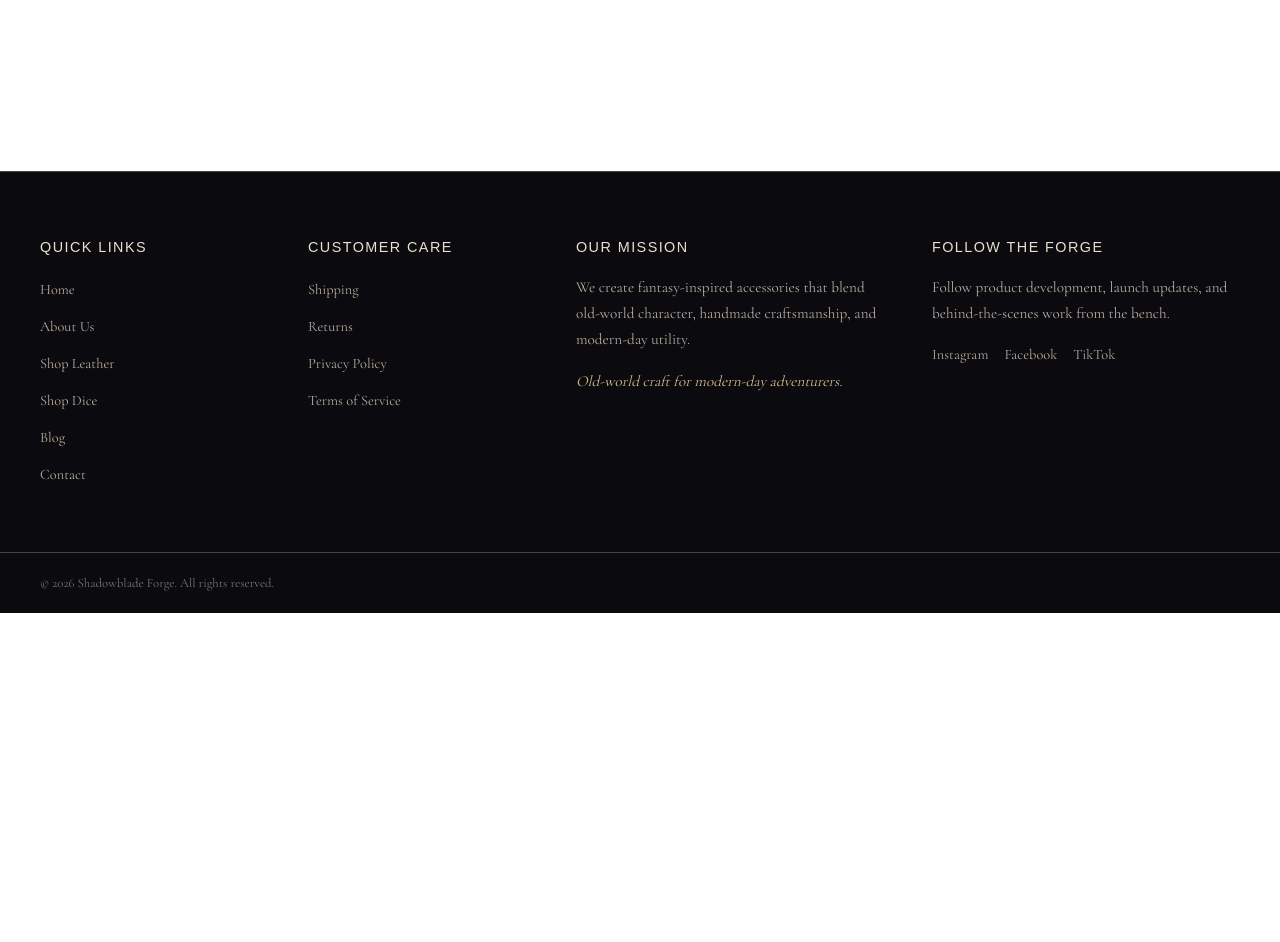
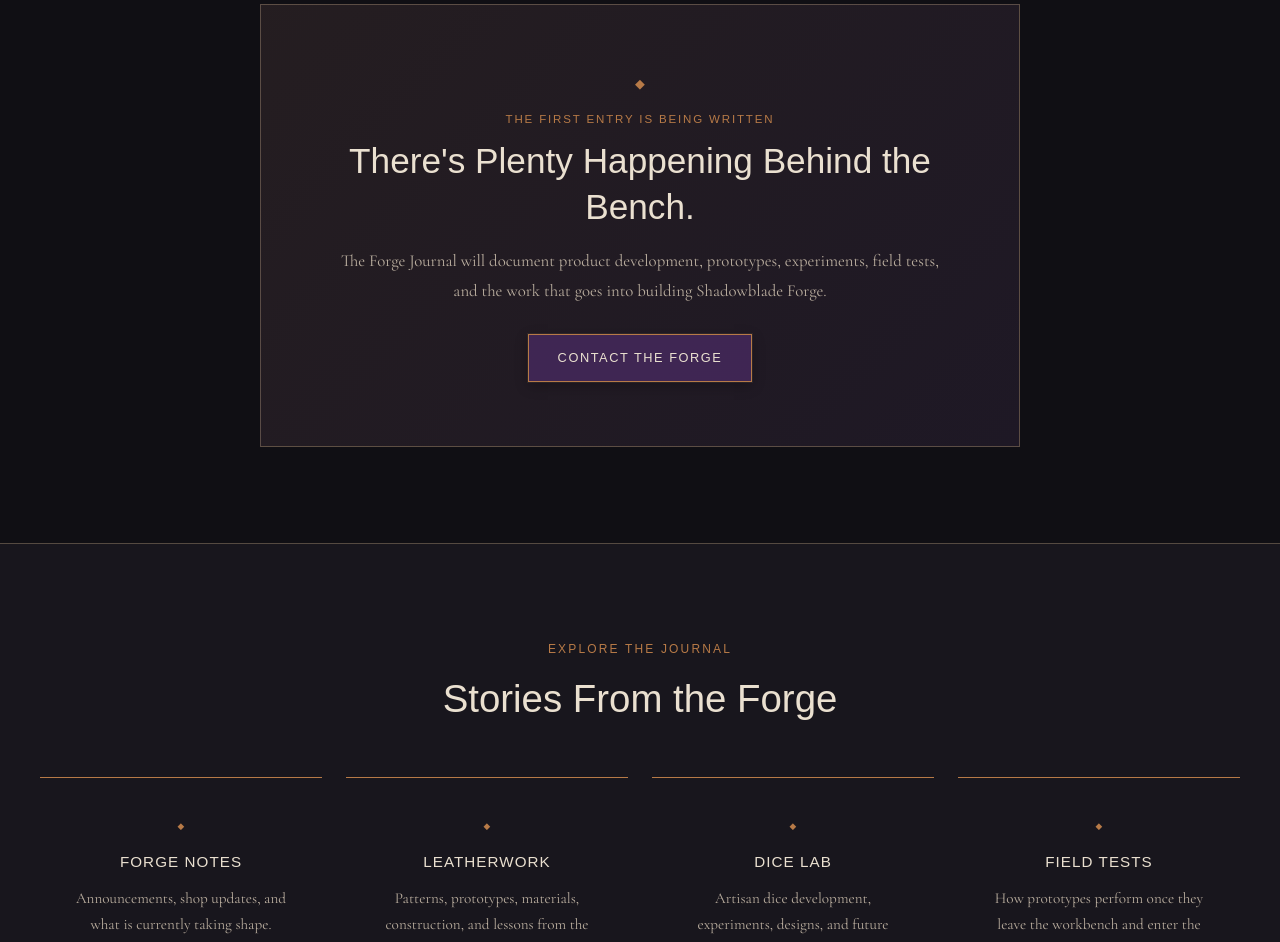
Before and after one commit to MorganNeedham/shadowblade-forge, a Next.js app: page /blog in a window 1280 px wide. Before the commit this address had no page. Shown: the part 720-1662 px from the top of the page. Before the commit the page ends 1333 px from the top, so only its background shows below. Built offline with nearby package versions, Linux system fonts and the light colour scheme; a web font is replaced by a local one.

Commit message:
feat: create Forge Journal page

```diff
--- /dev/null
+++ b/app/blog/page.tsx
@@ -0,0 +1,152 @@
+import type { Metadata } from "next";
+import Link from "next/link";
+
+import PageHero from "@/components/ui/PageHero";
+import { blogPosts } from "@/data/blogPosts";
+
+export const metadata: Metadata = {
+  title: "The Forge Journal",
+  description:
+    "Follow Shadowblade Forge through product development, prototypes, field tests, leatherwork, artisan dice, and life behind the bench.",
+};
+
+const journalCategories = [
+  {
+    title: "Forge Notes",
+    description:
+      "Announcements, shop updates, and what is currently taking shape.",
+  },
+  {
+    title: "Leatherwork",
+    description:
+      "Patterns, prototypes, materials, construction, and lessons from the bench.",
+  },
+  {
+    title: "Dice Lab",
+    description:
+      "Artisan dice development, experiments, designs, and future collections.",
+  },
+  {
+    title: "Field Tests",
+    description:
+      "How prototypes perform once they leave the workbench and enter the real world.",
+  },
+];
+
+export default function BlogPage() {
+  const hasPosts = blogPosts.length > 0;
+
+  return (
+    <main>
+      <PageHero
+        eyebrow="The Forge Journal"
+        title="From the Bench"
+        description="Follow the process behind Shadowblade Forge—from early ideas and prototypes to field tests, finished designs, and everything learned along the way."
+      />
+
+      <section className="journal-section">
+        <div className="container">
+          <div className="journal-section__heading">
+            <p className="journal-section__eyebrow">
+              Latest Entries
+            </p>
+
+            <h2>
+              What&apos;s Happening in the Forge
+            </h2>
+          </div>
+
+          {hasPosts ? (
+            <div className="journal-grid">
+              {blogPosts.map((post) => (
+                <article
+                  className="journal-post"
+                  key={post.slug}
+                >
+                  <p className="journal-post__category">
+                    {post.category}
+                  </p>
+
+                  <h3>{post.title}</h3>
+
+                  <p>{post.excerpt}</p>
+
+                  <Link
+                    href={`/blog/${post.slug}`}
+                    className="journal-post__link"
+                  >
+                    Read Entry
+                  </Link>
+                </article>
+              ))}
+            </div>
+          ) : (
+            <div className="journal-empty">
+              <span
+                className="journal-empty__mark"
+                aria-hidden="true"
+              >
+                ◆
+              </span>
+
+              <p className="journal-empty__eyebrow">
+                The First Entry Is Being Written
+              </p>
+
+              <h3>
+                There&apos;s Plenty Happening Behind the Bench.
+              </h3>
+
+              <p>
+                The Forge Journal will document product development,
+                prototypes, experiments, field tests, and the work
+                that goes into building Shadowblade Forge.
+              </p>
+
+              <Link
+                href="/contact"
+                className="button button--primary"
+              >
+                Contact the Forge
+              </Link>
+            </div>
+          )}
+        </div>
+      </section>
+
+      <section className="journal-categories">
+        <div className="container">
+          <div className="journal-categories__heading">
+            <p className="journal-section__eyebrow">
+              Explore the Journal
+            </p>
+
+            <h2>
+              Stories From the Forge
+            </h2>
+          </div>
+
+          <div className="journal-categories__grid">
+            {journalCategories.map((category) => (
+              <article
+                className="journal-category"
+                key={category.title}
+              >
+                <span
+                  className="journal-category__mark"
+                  aria-hidden="true"
+                >
+                  ◆
+                </span>
+
+                <h3>{category.title}</h3>
+
+                <p>{category.description}</p>
+              </article>
+            ))}
+          </div>
+        </div>
+      </section>
+    </main>
+  );
+}
--- a/app/globals.css
+++ b/app/globals.css
@@ -1815,6 +1815,226 @@
 }
 
 /* =============================================
+   FORGE JOURNAL
+   ============================================= */
+
+.journal-section {
+  padding-block: 6rem;
+
+  background-color: var(--color-obsidian);
+}
+
+.journal-section__heading,
+.journal-categories__heading {
+  margin-bottom: 3rem;
+
+  text-align: center;
+}
+
+.journal-section__eyebrow {
+  margin-bottom: 0.5rem;
+
+  color: var(--color-copper);
+
+  font-family: var(--font-heading), Georgia, serif;
+  font-size: 0.75rem;
+
+  letter-spacing: 0.18em;
+  text-transform: uppercase;
+}
+
+.journal-section__heading h2,
+.journal-categories__heading h2 {
+  margin-bottom: 0;
+
+  color: var(--color-parchment);
+
+  font-family: var(--font-display), Georgia, serif;
+  font-size: clamp(1.9rem, 3vw, 2.7rem);
+}
+
+
+/* =============================================
+   JOURNAL EMPTY STATE
+   ============================================= */
+
+.journal-empty {
+  max-width: 760px;
+
+  margin-inline: auto;
+  padding: 4rem 3rem;
+
+  text-align: center;
+
+  background:
+    linear-gradient(
+      135deg,
+      rgba(110, 73, 53, 0.14),
+      rgba(74, 42, 99, 0.12)
+    ),
+    var(--color-obsidian-soft);
+
+  border: 1px solid var(--color-border);
+}
+
+.journal-empty__mark {
+  display: inline-block;
+
+  margin-bottom: 1rem;
+
+  color: var(--color-copper);
+
+  font-size: 0.8rem;
+}
+
+.journal-empty__eyebrow {
+  margin-bottom: 0.6rem;
+
+  color: var(--color-copper);
+
+  font-family: var(--font-heading), Georgia, serif;
+  font-size: 0.72rem;
+
+  letter-spacing: 0.16em;
+  text-transform: uppercase;
+}
+
+.journal-empty h3 {
+  margin-bottom: 1rem;
+
+  color: var(--color-parchment);
+
+  font-family: var(--font-display), Georgia, serif;
+  font-size: clamp(1.6rem, 3vw, 2.2rem);
+
+  line-height: 1.3;
+}
+
+.journal-empty > p:last-of-type {
+  max-width: 600px;
+
+  margin-inline: auto;
+  margin-bottom: 1.75rem;
+
+  font-size: 1.05rem;
+  line-height: 1.8;
+}
+
+
+/* =============================================
+   JOURNAL POSTS
+   ============================================= */
+
+.journal-grid {
+  display: grid;
+
+  grid-template-columns: repeat(3, minmax(0, 1fr));
+
+  gap: 1.5rem;
+}
+
+.journal-post {
+  padding: 2rem;
+
+  background-color: var(--color-obsidian-soft);
+
+  border: 1px solid var(--color-border);
+}
+
+.journal-post__category {
+  margin-bottom: 0.6rem;
+
+  color: var(--color-copper);
+
+  font-family: var(--font-heading), Georgia, serif;
+  font-size: 0.7rem;
+
+  letter-spacing: 0.14em;
+  text-transform: uppercase;
+}
+
+.journal-post h3 {
+  margin-bottom: 0.75rem;
+
+  color: var(--color-parchment);
+
+  font-size: 1.15rem;
+}
+
+.journal-post p {
+  line-height: 1.7;
+}
+
+.journal-post__link {
+  color: var(--color-gold);
+
+  font-family: var(--font-heading), Georgia, serif;
+  font-size: 0.75rem;
+
+  letter-spacing: 0.1em;
+  text-transform: uppercase;
+
+  border-bottom: 1px solid var(--color-copper);
+}
+
+
+/* =============================================
+   JOURNAL CATEGORIES
+   ============================================= */
+
+.journal-categories {
+  padding-block: 6rem;
+
+  background-color: var(--color-obsidian-soft);
+
+  border-block: 1px solid var(--color-border);
+}
+
+.journal-categories__grid {
+  display: grid;
+
+  grid-template-columns: repeat(4, minmax(0, 1fr));
+
+  gap: 1.5rem;
+}
+
+.journal-category {
+  padding: 2rem;
+
+  text-align: center;
+
+  border-top: 1px solid var(--color-copper);
+}
+
+.journal-category__mark {
+  display: inline-block;
+
+  margin-bottom: 1rem;
+
+  color: var(--color-copper);
+
+  font-size: 0.55rem;
+}
+
+.journal-category h3 {
+  margin-bottom: 0.75rem;
+
+  color: var(--color-parchment);
+
+  font-size: 0.95rem;
+
+  letter-spacing: 0.07em;
+  text-transform: uppercase;
+}
+
+.journal-category p {
+  margin-bottom: 0;
+
+  font-size: 0.95rem;
+  line-height: 1.7;
+}
+
+/* =============================================
    RESPONSIVE
    ============================================= */
 
@@ -1907,6 +2127,15 @@
   .collection-status__content {
   max-width: 700px;
   }
+
+  .journal-grid {
+  grid-template-columns: repeat(2, minmax(0, 1fr));
+  }
+
+  .journal-categories__grid {
+  grid-template-columns: repeat(2, minmax(0, 1fr));
+  }
+
 }
 
 @media (max-width: 700px) {
@@ -2000,6 +2229,20 @@
   .collection-status__actions {
   align-items: flex-start;
   flex-direction: column;
+  }
+
+  .journal-section,
+  .journal-categories {
+  padding-block: 4rem;
+  }
+
+  .journal-grid,
+  .journal-categories__grid {
+  grid-template-columns: 1fr;
+  }
+
+  .journal-empty {
+  padding: 3rem 1.5rem;
   }
 }
 
--- /dev/null
+++ b/data/blogPosts.ts
@@ -0,0 +1,3 @@
+import type { BlogPost } from "@/types/blog";
+
+export const blogPosts: BlogPost[] = [];
--- /dev/null
+++ b/types/blog.ts
@@ -0,0 +1,15 @@
+export type BlogCategory =
+  | "Forge Notes"
+  | "Leatherwork"
+  | "Dice Lab"
+  | "Field Tests"
+  | "Behind the Bench";
+
+export type BlogPost = {
+  slug: string;
+  title: string;
+  excerpt: string;
+  category: BlogCategory;
+  publishedAt: string;
+  featured: boolean;
+};
```
